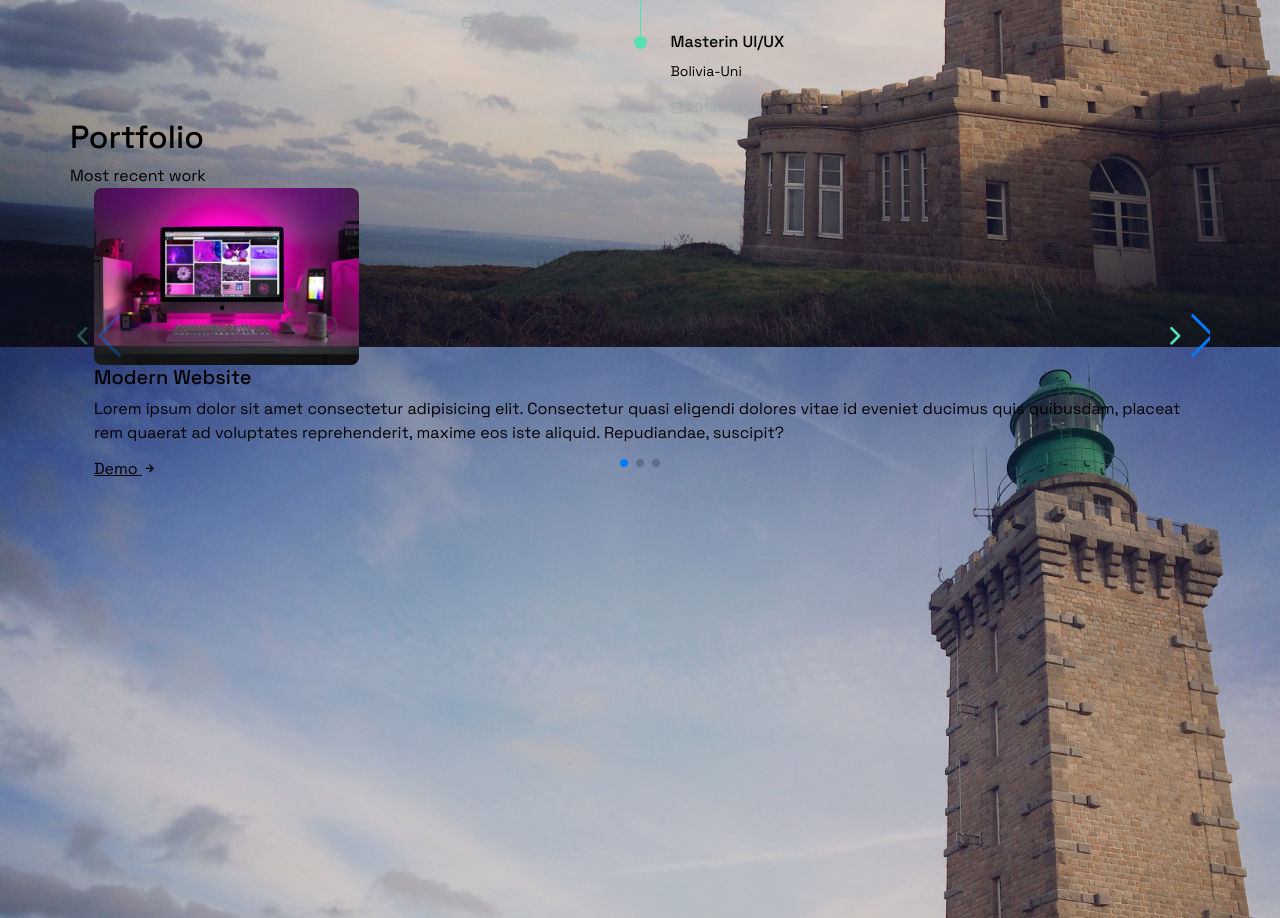
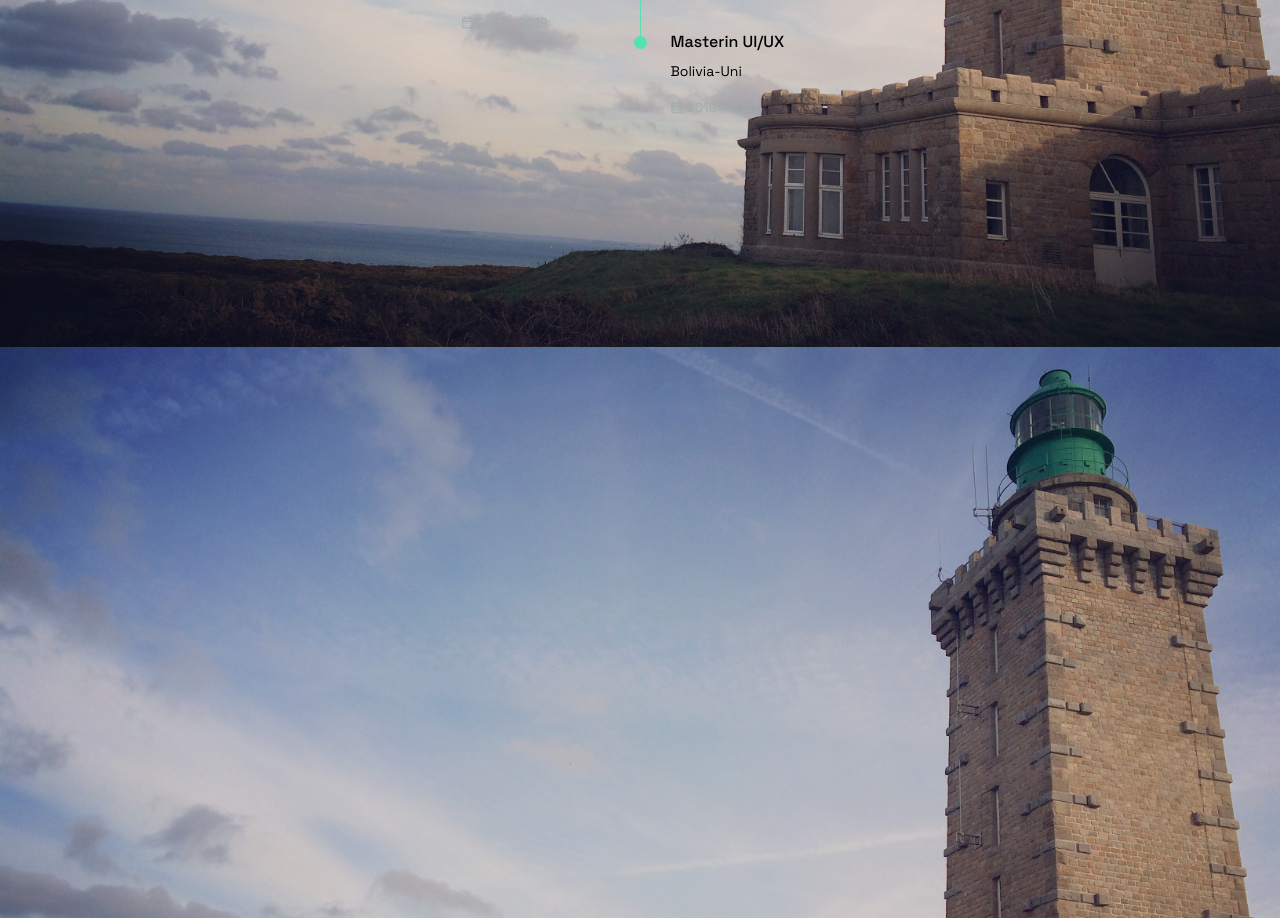
Before and after one commit to Klem35/klem35.github.io, a plain HTML site: page index.html in a window 1280 px wide. Shown: the part 1673-2591 px from the top of the page. Drawn offline with nearby package versions, Linux system fonts and the light colour scheme.

Commit message:
COmmenting out portfolio

```diff
--- a/index.html
+++ b/index.html
@@ -509,15 +509,15 @@
 
 
 
-    <!--==================== PORTFOLIO ====================-->
-    <section class="portfolio section" id="portfolio">
+    <!-- ==================== PORTFOLIO ====================-->
+    <!-- <section class="portfolio section" id="portfolio">
       <h2 class="section_title">Portfolio</h2>
       <span class="section_subtitle">Most recent work</span>
 
       <div class="portfolio_container container swiper">
-        <div class="swiper-wrapper">
+        <div class="swiper-wrapper"> -->
           <!--==================== PORTFOLIO 1====================-->
-          <div class="portfolio_content grid swiper-slide">
+          <!-- <div class="portfolio_content grid swiper-slide">
             <img src="./assets/img/portfolio1.jpg" alt="" class="portfolio_img">
 
             <div class="portfolio_data">
@@ -532,9 +532,9 @@
 
 
             </div>
-          </div>
+          </div> -->
           <!--==================== PORTFOLIO 2====================-->
-          <div class="portfolio_content grid swiper-slide">
+          <!-- <div class="portfolio_content grid swiper-slide">
             <img src="./assets/img/portfolio2.jpg" alt="" class="portfolio_img">
 
             <div class="portfolio_data">
@@ -547,9 +547,9 @@
                 <i class="uil uil-arrow-right button_icon"></i>
               </a>
             </div>
-          </div>
+          </div> -->
           <!--==================== PORTFOLIO 3====================-->
-          <div class="portfolio_content grid swiper-slide">
+          <!-- <div class="portfolio_content grid swiper-slide">
             <img src="assets/img/portfolio3.jpg" alt="" class="portfolio_img">
 
             <div class="portfolio_data">
@@ -563,22 +563,22 @@
               </a>
             </div>
           </div>
-        </div>
+        </div> -->
 
         <!--Add Arrows-->
-        <div class="swiper-button-next">
+        <!-- <div class="swiper-button-next">
           <i class="uil uil-angle-right-b swiper-portfolio-icon"></i>
         </div>
         <div class="swiper-button-prev">
           <i class="uil uil-angle-left-b swiper-portfolio-icon"></i>
-        </div>
+        </div> -->
 
         <!--Add Pagination-->
-        <div class="swiper-pagination"></div>
+        <!-- <div class="swiper-pagination"></div>
 
       </div>
 
-    </section>
+    </section> -->
 
     <footer>
 
```
